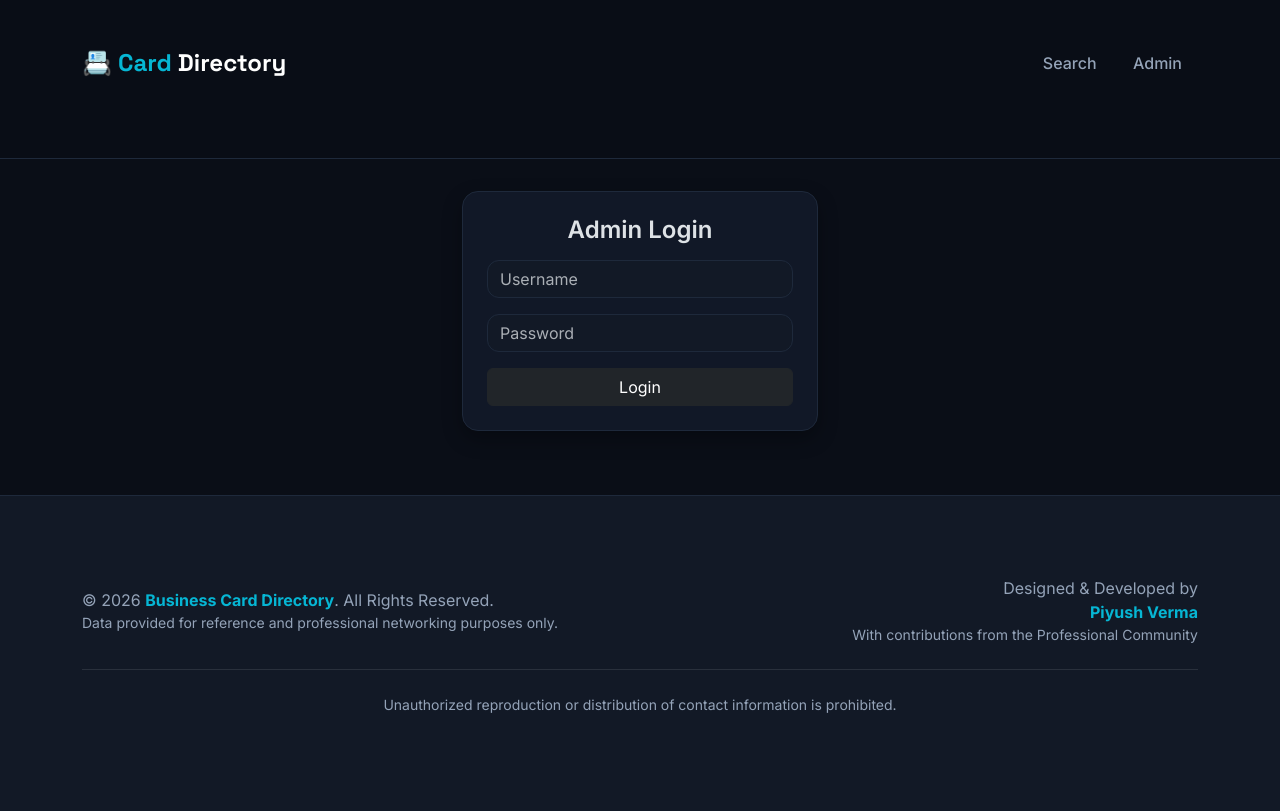
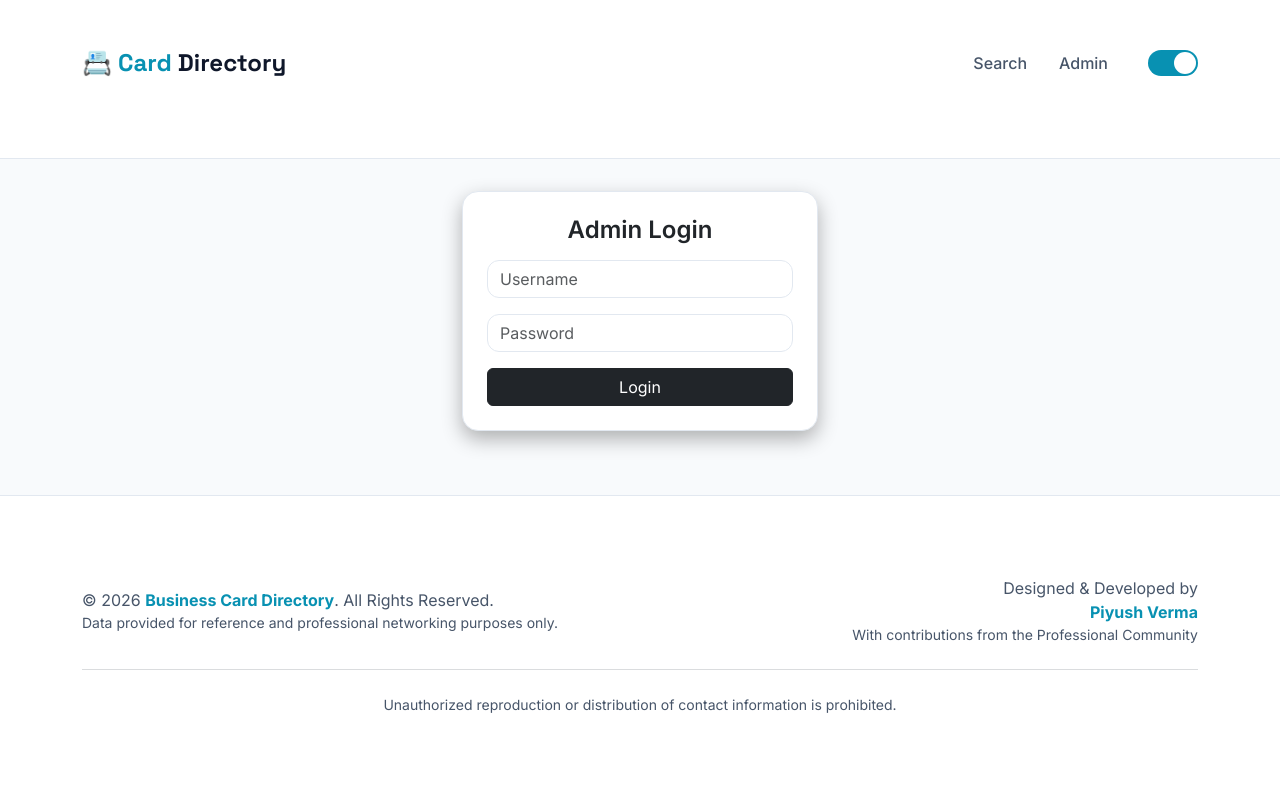
Before and after one commit to protagonistforever/business-card-directory-backend, a Flask app: page /admin in a window 1280 px wide. Run offline with Flask 3, Linux system fonts and the light colour scheme.

Commit message:
Update base.html

```diff
--- a/templates/base.html
+++ b/templates/base.html
@@ -1,18 +1,16 @@
 <!DOCTYPE html>
-<html lang="en" data-bs-theme="dark">
+<html lang="en">
 <head>
     <meta charset="UTF-8">
     <meta name="viewport" content="width=device-width, initial-scale=1">
     <title>{% block title %}Business Card Directory{% endblock %}</title>
-
     <!-- Bootstrap 5.3 -->
     <link href="https://cdn.jsdelivr.net/npm/bootstrap@5.3.3/dist/css/bootstrap.min.css" rel="stylesheet">
-
-    <!-- Google Fonts: Clean & Modern -->
+    <!-- Google Fonts -->
     <link href="https://fonts.googleapis.com/css2?family=Inter:wght@400;500;600;700&family=Space+Grotesk:wght@500;600;700&display=swap" rel="stylesheet">
-
     <style>
         :root {
+            /* Dark Mode Variables (Default) */
             --bg-primary: #0a0e17;
             --bg-secondary: #121926;
             --accent-cyan: #06b6d4;
@@ -21,6 +19,20 @@
             --text-muted: #94a3b8;
             --border-color: #1e293b;
             --card-bg: #111827;
+            --header-bg: rgba(10, 14, 23, 0.95);
+        }
+
+        /* Light Mode Overrides */
+        [data-theme="light"] {
+            --bg-primary: #f8fafc;
+            --bg-secondary: #ffffff;
+            --accent-cyan: #0891b2;
+            --accent-cyan-light: #06b6d4;
+            --text-primary: #0f172a;
+            --text-muted: #475569;
+            --border-color: #e2e8f0;
+            --card-bg: #ffffff;
+            --header-bg: rgba(255, 255, 255, 0.95);
         }
 
         body {
@@ -29,21 +41,22 @@
             font-family: 'Inter', sans-serif;
             min-height: 100vh;
             margin: 0;
+            transition: background 0.3s ease, color 0.3s ease;
         }
 
-        /* Compact Non-Fixed Header */
         .site-header {
-            background: rgba(10, 14, 23, 0.95);
+            background: var(--header-bg);
             backdrop-filter: blur(12px);
             border-bottom: 1px solid var(--border-color);
             padding: 0.8rem 0;
+            transition: background 0.3s ease;
         }
 
         .navbar-brand {
             font-family: 'Space Grotesk', sans-serif;
             font-weight: 700;
             font-size: 1.5rem;
-            color: #fff;
+            color: var(--text-primary);
         }
 
         .navbar-brand span {
@@ -64,13 +77,11 @@
             color: var(--accent-cyan);
         }
 
-        /* Main Content */
         .container {
             padding-top: 2rem;
             padding-bottom: 4rem;
         }
 
-        /* Card Style */
         .card-box {
             background: var(--card-bg);
             border: 1px solid var(--border-color);
@@ -86,7 +97,6 @@
             border-color: var(--accent-cyan);
         }
 
-        /* Buttons */
         .btn-cyan {
             background: transparent;
             border: 2px solid var(--accent-cyan);
@@ -103,11 +113,10 @@
             transform: scale(1.05);
         }
 
-        /* Form Elements */
         .form-control, .form-select {
             background-color: var(--bg-secondary);
             border: 1px solid var(--border-color);
-            color: #fff;
+            color: var(--text-primary);
             border-radius: 12px;
         }
 
@@ -116,14 +125,12 @@
             box-shadow: 0 0 0 0.2rem rgba(6, 182, 212, 0.25);
         }
 
-        /* Headings */
         h1, h2, h3, h5 {
             font-family: 'Space Grotesk', sans-serif;
             font-weight: 600;
-            color: #fff;
+            color: var(--text-primary);
         }
 
-        /* Tables */
         .table {
             background: var(--card-bg);
             border-radius: 12px;
@@ -139,7 +146,6 @@
             background: rgba(6, 182, 212, 0.08);
         }
 
-        /* Footer */
         footer {
             background: var(--bg-secondary);
             border-top: 1px solid var(--border-color);
@@ -159,20 +165,53 @@
         footer .text-cyan {
             color: var(--accent-cyan);
         }
+
+        /* Toggle Switch */
+        .theme-toggle {
+            width: 50px;
+            height: 26px;
+            background: var(--border-color);
+            border-radius: 50px;
+            position: relative;
+            cursor: pointer;
+            transition: background 0.3s ease;
+        }
+
+        .theme-toggle::after {
+            content: '';
+            position: absolute;
+            width: 22px;
+            height: 22px;
+            background: var(--accent-cyan);
+            border-radius: 50%;
+            top: 2px;
+            left: 2px;
+            transition: all 0.3s ease;
+        }
+
+        [data-theme="light"] .theme-toggle {
+            background: var(--accent-cyan);
+        }
+
+        [data-theme="light"] .theme-toggle::after {
+            background: #fff;
+            transform: translateX(24px);
+        }
     </style>
 </head>
 <body class="d-flex flex-column min-vh-100">
-
-    <!-- Compact Header -->
+    <!-- Header with Theme Toggle -->
     <header class="site-header">
         <div class="container">
             <div class="d-flex justify-content-between align-items-center">
                 <a class="navbar-brand mb-0" href="/">
                     📇 <span>Card</span> Directory
                 </a>
-                <div>
+                <div class="d-flex align-items-center">
                     <a class="nav-link d-inline mx-3" href="/">Search</a>
                     <a class="nav-link d-inline mx-3" href="/admin">Admin</a>
+                    <!-- Theme Toggle Switch -->
+                    <div class="theme-toggle ms-4" id="theme-toggle" title="Toggle Light/Dark Mode"></div>
                 </div>
             </div>
         </div>
@@ -185,7 +224,7 @@
         </div>
     </main>
 
-    <!-- Professional Footer -->
+    <!-- Footer -->
     <footer>
         <div class="container">
             <div class="row align-items-center text-center text-md-start">
@@ -208,5 +247,29 @@
 
     <!-- Bootstrap JS -->
     <script src="https://cdn.jsdelivr.net/npm/bootstrap@5.3.3/dist/js/bootstrap.bundle.min.js"></script>
+
+    <!-- Theme Toggle Script -->
+    <script>
+        const toggle = document.getElementById('theme-toggle');
+        const html = document.documentElement;
+
+        // Load saved theme or detect system preference
+        const savedTheme = localStorage.getItem('theme');
+        const prefersDark = window.matchMedia('(prefers-color-scheme: dark)').matches;
+
+        if (savedTheme) {
+            html.setAttribute('data-theme', savedTheme);
+        } else {
+            html.setAttribute('data-theme', prefersDark ? 'dark' : 'light');
+        }
+
+        // Toggle function
+        toggle.addEventListener('click', () => {
+            const currentTheme = html.getAttribute('data-theme');
+            const newTheme = currentTheme === 'dark' ? 'light' : 'dark';
+            html.setAttribute('data-theme', newTheme);
+            localStorage.setItem('theme', newTheme);
+        });
+    </script>
 </body>
 </html>
```
